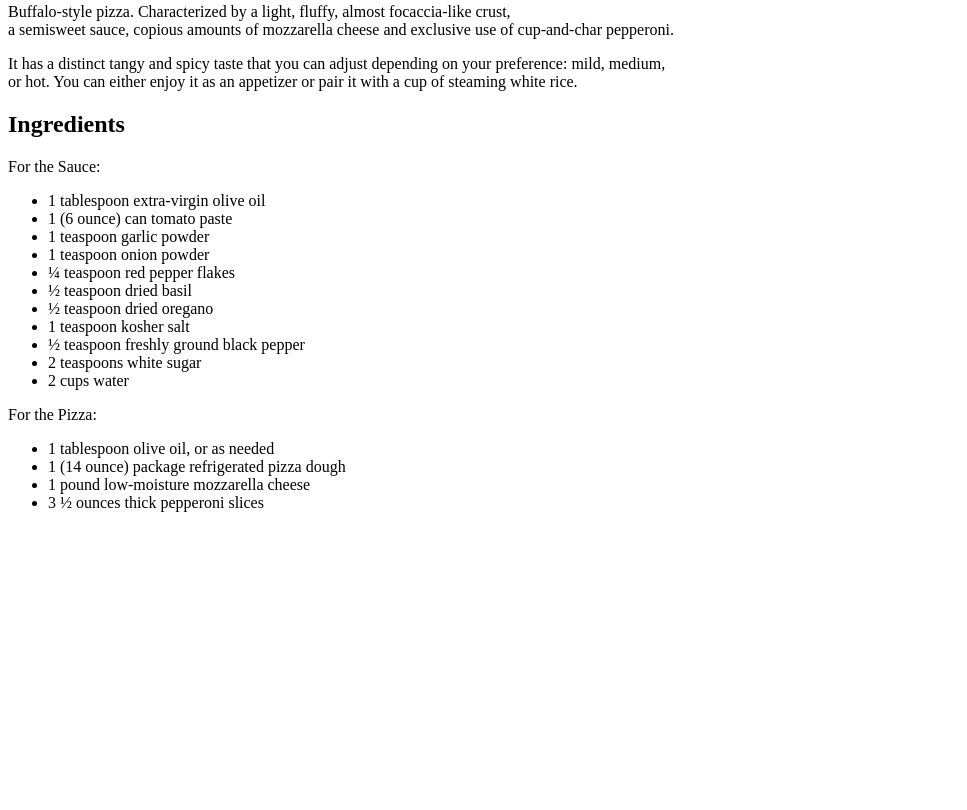
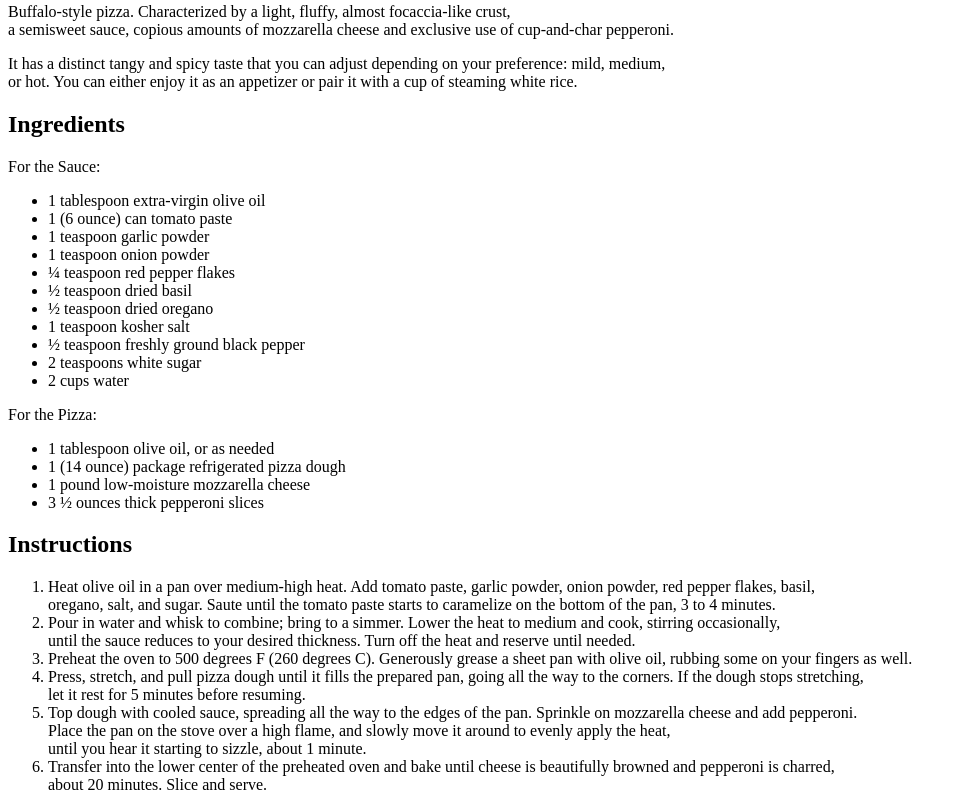
Before and after one commit to TrxshTalk/odin_recipes, a plain HTML site: page recipes/pizza.html in a window 1280 px wide. Shown: the part 648-1458 px from the top of the page, without its empty margins (0-967 px from the left). Before the commit the page ends 1176 px from the top, so only its background shows below. Drawn offline with Linux system fonts and the light colour scheme.

Commit message:
Add instruktion steps to pizza.html

```diff
--- a/recipes/pizza.html
+++ b/recipes/pizza.html
@@ -36,5 +36,20 @@
         <li>1 pound low-moisture mozzarella cheese</li>
         <li>3 ½ ounces thick pepperoni slices</li>
     </ul>
+    <h2>Instructions</h2>
+    <ol>
+        <li>Heat olive oil in a pan over medium-high heat. Add tomato paste, garlic powder, onion powder, red pepper flakes, basil,
+        <br>oregano, salt, and sugar. Saute until the tomato paste starts to caramelize on the bottom of the pan, 3 to 4 minutes.</li>
+        <li>Pour in water and whisk to combine; bring to a simmer. Lower the heat to medium and cook, stirring occasionally,
+        <br>until the sauce reduces to your desired thickness. Turn off the heat and reserve until needed.</li>
+        <li>Preheat the oven to 500 degrees F (260 degrees C). Generously grease a sheet pan with olive oil, rubbing some on your fingers as well.</li>
+        <li>Press, stretch, and pull pizza dough until it fills the prepared pan, going all the way to the corners. If the dough stops stretching,
+        <br>let it rest for 5 minutes before resuming.</li>
+        <li>Top dough with cooled sauce, spreading all the way to the edges of the pan. Sprinkle on mozzarella cheese and add pepperoni.
+        <br>Place the pan on the stove over a high flame, and slowly move it around to evenly apply the heat,
+        <br>until you hear it starting to sizzle, about 1 minute.</li>
+        <li>Transfer into the lower center of the preheated oven and bake until cheese is beautifully browned and pepperoni is charred,
+        <br>about 20 minutes. Slice and serve.</li>
+    </ol>
 </body>
 </html>
```
